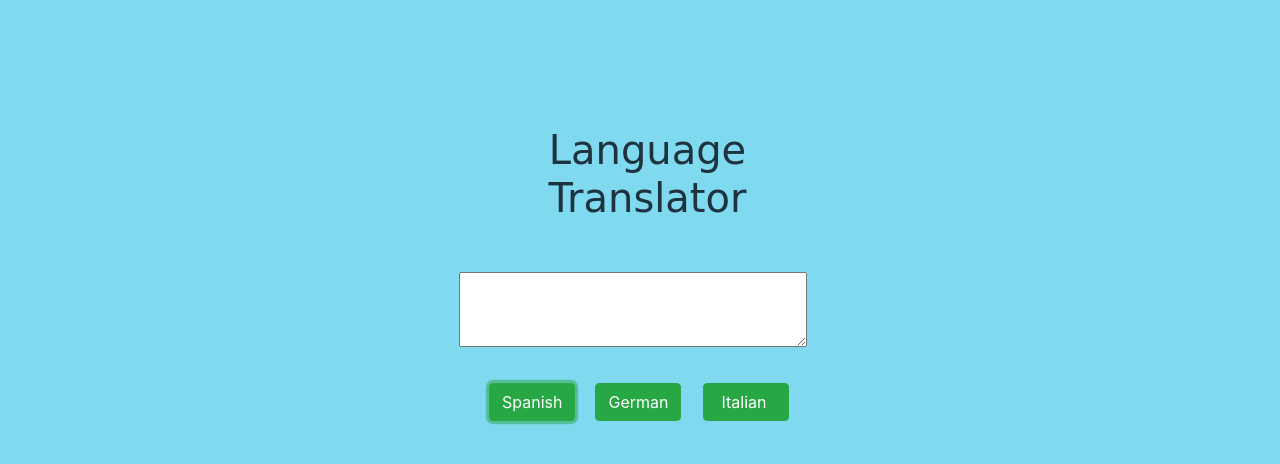
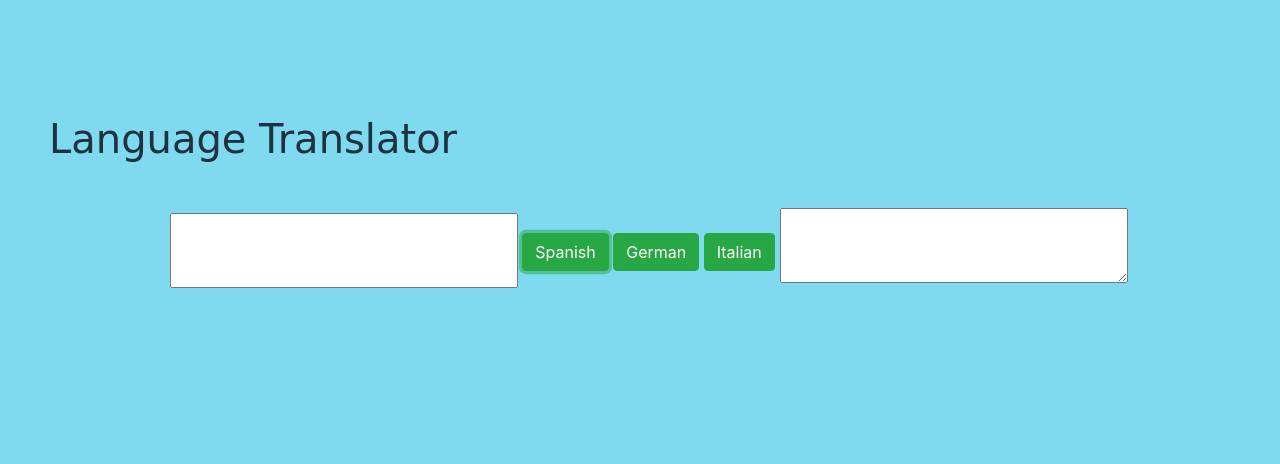
Before and after one commit to lolasimp/languageTranslator, a plain HTML site: page index.html in a window 1280 px wide. Both pictures are taken after a click on the button "Spanish". Drawn offline with nearby package versions, Linux system fonts and the light colour scheme; a web font is replaced by a local one.

Commit message:
added additional js to print more than one word

```diff
--- a/index.html
+++ b/index.html
@@ -12,13 +12,14 @@
 <body>
 
     <h1>Language Translator</h1>
-    <textarea class="input"></textarea>
-    <div>
-        <button id="spanishB" class="btn btn-success">Spanish</button>
-        <button id="germanB" class="btn btn-success">German</button>
-        <button id="italianB" class="btn btn-success">Italian</button>
-    </div>
-    <div id="out-put"></div>
+    <!-- <textarea id="input"></textarea> -->
+    <input type="text" id="input">
+    <!-- <div> -->
+        <button id="spanish" class="btn btn-success">Spanish</button>
+        <button id="german" class="btn btn-success">German</button>
+        <button id="italian" class="btn btn-success">Italian</button>
+    <!-- </div> -->
+    <textarea id="output"></textarea>
     <script src="main.js"></script>
 </body>
 </html>
--- a/main.css
+++ b/main.css
@@ -2,19 +2,16 @@
 
 body{
     background-color: #7fdaf0;
-    margin: auto;
-    width: 30%;
-    padding: 11px;
-}
-.main-container{
+    padding-left: 63px;
     text-align: center;
 }
+
 
 h1 {
     font-family: 'Bowlby One SC', cursive;
     margin-top: 115px;
     margin-bottom: 50px;
-    margin-left: 15px;
+    margin-left: -14px;
     text-align: center;
     display: flex;
     color: #090c17d1;
@@ -23,27 +20,31 @@ h1 {
 textarea {
     width: 348px;
     height: 75px;
+    margin-top: -33px;
+    margin-bottom: -26px;
+    margin-left: 1px;
 }
 
 #spanishB {
-    margin-right: 20px;
+    margin-right: 9px;
 }
 
 #germanB {
-    margin-right: 20px;
+    margin-right: 10px;
 }
 
 #italianB {
     margin-right: 20px;
-    margin-left: 2px;
-    padding-right: 22px;
-    padding-left: 17px;
+    padding-right: 24px;
+    padding-left: 15px;
 }
 
 
 input {
     margin-bottom: 38px;
-    margin-left: -15px;
+    margin-left: -45px;
+    width: 348px;
+    height: 75px;
 }
 
 out-put {
--- a/main.js
+++ b/main.js
@@ -1,9 +1,8 @@
-function writeToDom(domString, domId) {
-    document.getElementById(domId).innerHTML = domString;
-}
+// function writeToDom(domString, domId) {
+//     document.getElementById(domId).innerHTML = domString;
+// }
 
-var languages = [
-    {
+const spanish = {
         "merry": "alegre",
         "christmas": "navidad",
         "happy": "contento",
@@ -16,8 +15,9 @@ var languages = [
         "we": "nosotros",
         "wish": "deseo",
         "you": "tu"
-    },
-    {
+    };
+
+const german = {
         "merry": "frohlich",
         "christmas": "weihnachten",
         "happy": "gluklich",
@@ -30,8 +30,9 @@ var languages = [
         "we": "wir",
         "wish": "wunsch",
         "you": "sie"
-    },
-   {
+    };
+
+const italian = {
         "merry": "allegro",
         "christmas": "natale",
         "happy": "contento",
@@ -45,37 +46,34 @@ var languages = [
         "we": "noi",
         "wish": "desiderio",
         "you": "tu"
-   }
-    ]
+   };
 
-
-    function englishInput(languagesArray) {
-        var words = document.getElementById('input').value.toLowerCase().split(' ');
-        if (words.every(function(e) {return e in languages[languagesArray]})) {
-            translate(words, languagesArray);
-        } else {
-            alert('No Match');
-        }
-    }
-    // function buttonClick() {
-    //     var buttons = document.getElementsByClassName('btn btn-success');
-    // //     buttons[0].onclick =
-    // //     buttons[1].onclick =
-    // //     buttons[2].onclick =
-    // // }
-
-
-    // // buttonClick();
+    const inputBox = document.getElementById('input');
+    const spanishBtn = document.getElementById('spanish');
+    const germanBtn= document.getElementById('german');
+    const italianBtn = document.getElementById('italian');
+    const outputBox = document.getElementById('output');
 
 
 
-//  document.getElementById("spanishB").addEventListener("click", translator (event){
-//      console.log("click test", event);
-//  });
-
-// var spanishButton = document.getElementById('spanishB');
-
-// spanishButton.addEventListener('click', function (event) {
-//     console.log("click test", event);
-//   })
-// translator();
+    const allMyButtons = document.getElementsByClassName('btn btn-success');
+    for (let i = 0; i < allMyButtons.length; i++) {
+        allMyButtons[i].addEventListener('click', (e) => {
+            const userInput = inputBox.value.toLowerCase().split(' ');
+            let domOutput = [];
+            if (e.target.id === 'spanish'){
+                userInput.forEach((userInput) => {
+                domOutput.push(spanish[userInput]);
+                })
+                } else if (e.target.id === 'german'){
+                userInput.forEach((userInput) => {
+                domOutput.push(german[userInput]);
+                })
+            } else if (e.target.id === 'italian'){
+                userInput.forEach((userInput) => {
+                domOutput.push(italian[userInput]);
+                })
+            }
+            outputBox.innerHTML = domOutput.join(' ');
+        });
+    }
```
